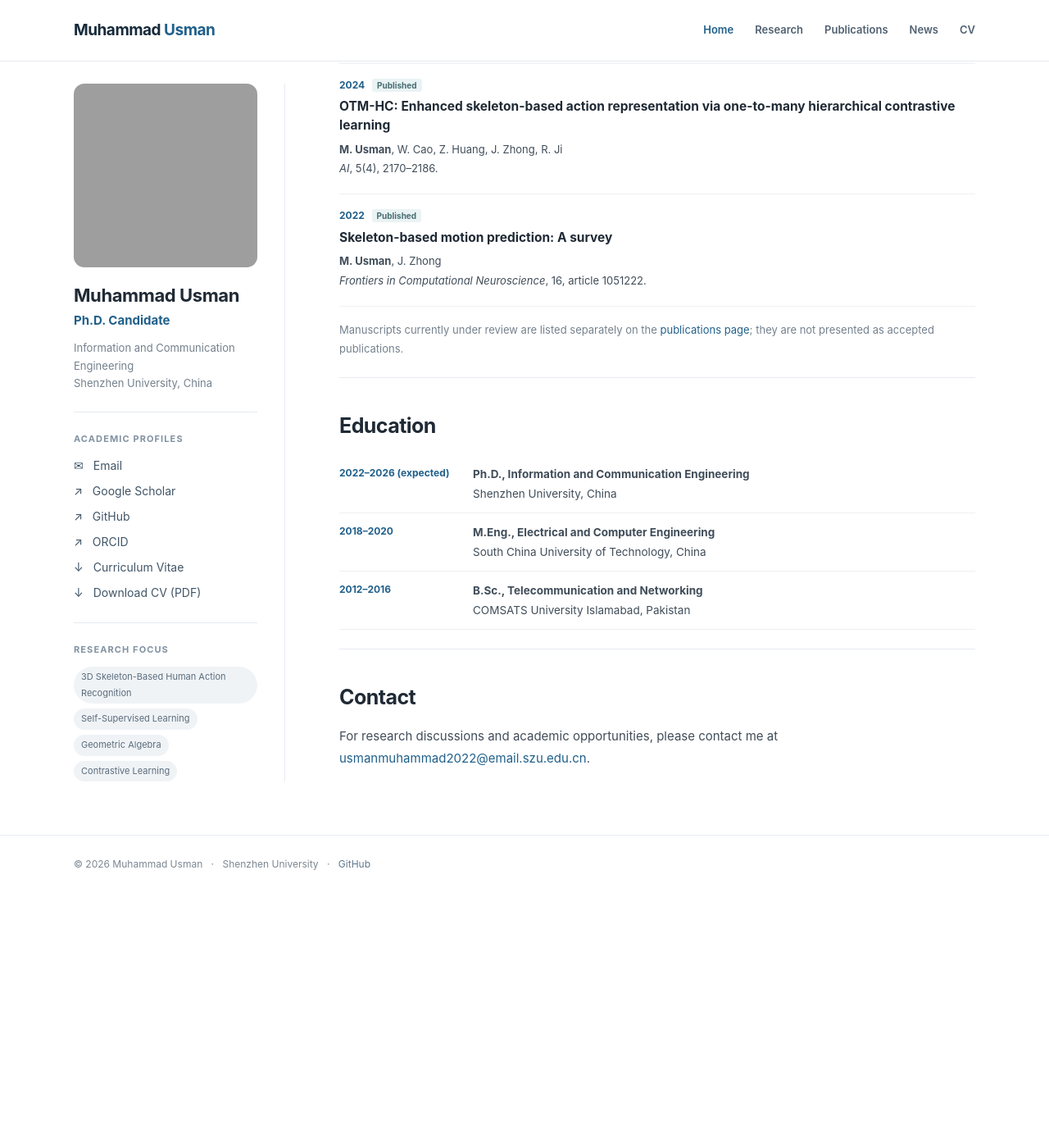
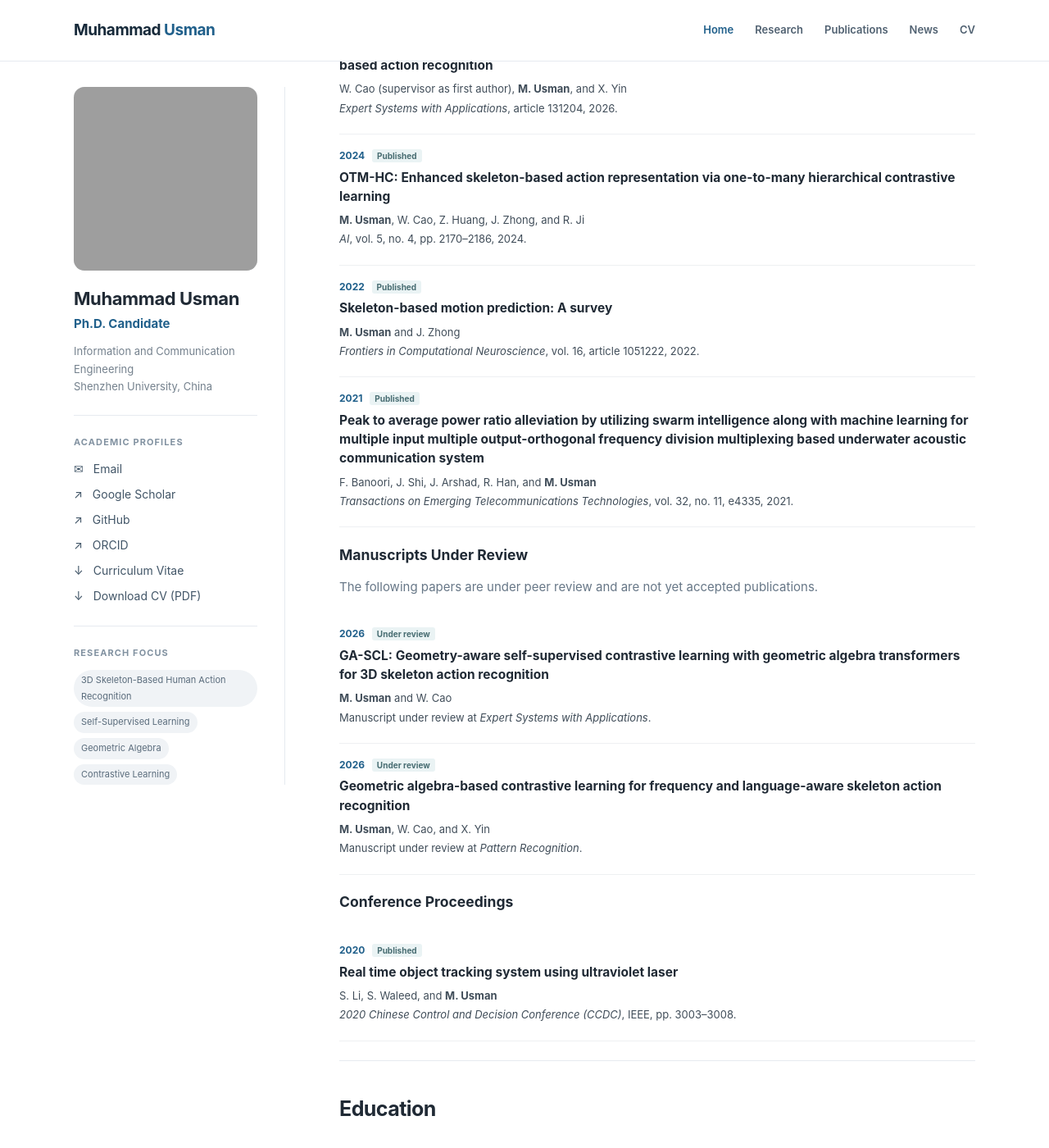
Before and after one commit to usmanszu/usmanszu.github.io, a Jekyll site: the page index.html, which Jekyll copies as it is, in a window 1280 px wide and 1400 px high, scrolled down 1605 px. Shown: the whole window at 82% size. Built offline with Jekyll 4.4.1, drawn with Linux system fonts in a browser that asks for light colours; before the commit the page ends 2693 px from its top, so only the background shows below that; some of the changed text lies outside the part shown; grey boxes are pictures that could not be loaded.

Commit message:
Show complete publications on homepage and remove redundant link

```diff
--- a/index.html
+++ b/index.html
@@ -76,13 +76,19 @@
       </section>
 
       <section id="publications">
-        <div class="section-heading"><h2>Selected Publications</h2><a href="/publications/">Full publication list →</a></div>
-        <ol class="papers">
-          <li><div class="paper-year">2026 <span class="status">Published</span></div><h3>Hierarchical joint contrastive learning with knowledge distillation for self-supervised 3D skeleton-based action recognition</h3><p>W. Cao, <strong>M. Usman</strong>, X. Yin</p><p><em>Expert Systems with Applications</em>, article 131204.</p></li>
-          <li><div class="paper-year">2024 <span class="status">Published</span></div><h3>OTM-HC: Enhanced skeleton-based action representation via one-to-many hierarchical contrastive learning</h3><p><strong>M. Usman</strong>, W. Cao, Z. Huang, J. Zhong, R. Ji</p><p><em>AI</em>, 5(4), 2170–2186.</p></li>
-          <li><div class="paper-year">2022 <span class="status">Published</span></div><h3>Skeleton-based motion prediction: A survey</h3><p><strong>M. Usman</strong>, J. Zhong</p><p><em>Frontiers in Computational Neuroscience</em>, 16, article 1051222.</p></li>
-        </ol>
-        <p class="footnote">Manuscripts currently under review are listed separately on the <a href="/publications/">publications page</a>; they are not presented as accepted publications.</p>
+        <div class="section-heading"><h2>Publications</h2></div>
+        <p class="section-lead">Complete list of peer-reviewed journal articles, manuscripts under review, and conference proceedings.</p>
+        <div class="publication-group"><h3 class="publication-group-title">Peer-Reviewed Journal Articles</h3><ol class="papers">
+<li><div class="paper-year">2026 <span class="status">Published</span></div><h3>Hierarchical joint contrastive learning with knowledge distillation for self-supervised 3D skeleton-based action recognition</h3><p>W. Cao (supervisor as first author), <strong>M. Usman</strong>, and X. Yin</p><p><em>Expert Systems with Applications</em>, article 131204, 2026.</p></li>
+<li><div class="paper-year">2024 <span class="status">Published</span></div><h3>OTM-HC: Enhanced skeleton-based action representation via one-to-many hierarchical contrastive learning</h3><p><strong>M. Usman</strong>, W. Cao, Z. Huang, J. Zhong, and R. Ji</p><p><em>AI</em>, vol. 5, no. 4, pp. 2170–2186, 2024.</p></li>
+<li><div class="paper-year">2022 <span class="status">Published</span></div><h3>Skeleton-based motion prediction: A survey</h3><p><strong>M. Usman</strong> and J. Zhong</p><p><em>Frontiers in Computational Neuroscience</em>, vol. 16, article 1051222, 2022.</p></li>
+<li><div class="paper-year">2021 <span class="status">Published</span></div><h3>Peak to average power ratio alleviation by utilizing swarm intelligence along with machine learning for multiple input multiple output-orthogonal frequency division multiplexing based underwater acoustic communication system</h3><p>F. Banoori, J. Shi, J. Arshad, R. Han, and <strong>M. Usman</strong></p><p><em>Transactions on Emerging Telecommunications Technologies</em>, vol. 32, no. 11, e4335, 2021.</p></li>
+</ol></div>
+<div class="publication-group"><h3 class="publication-group-title">Manuscripts Under Review</h3><p class="section-lead">The following papers are under peer review and are not yet accepted publications.</p><ol class="papers">
+<li><div class="paper-year">2026 <span class="status review">Under review</span></div><h3>GA-SCL: Geometry-aware self-supervised contrastive learning with geometric algebra transformers for 3D skeleton action recognition</h3><p><strong>M. Usman</strong> and W. Cao</p><p>Manuscript under review at <em>Expert Systems with Applications</em>.</p></li>
+<li><div class="paper-year">2026 <span class="status review">Under review</span></div><h3>Geometric algebra-based contrastive learning for frequency and language-aware skeleton action recognition</h3><p><strong>M. Usman</strong>, W. Cao, and X. Yin</p><p>Manuscript under review at <em>Pattern Recognition</em>.</p></li>
+</ol></div>
+<div class="publication-group"><h3 class="publication-group-title">Conference Proceedings</h3><ol class="papers"><li><div class="paper-year">2020 <span class="status">Published</span></div><h3>Real time object tracking system using ultraviolet laser</h3><p>S. Li, S. Waleed, and <strong>M. Usman</strong></p><p><em>2020 Chinese Control and Decision Conference (CCDC)</em>, IEEE, pp. 3003–3008.</p></li></ol></div>
       </section>
 
       <section id="education">
```
